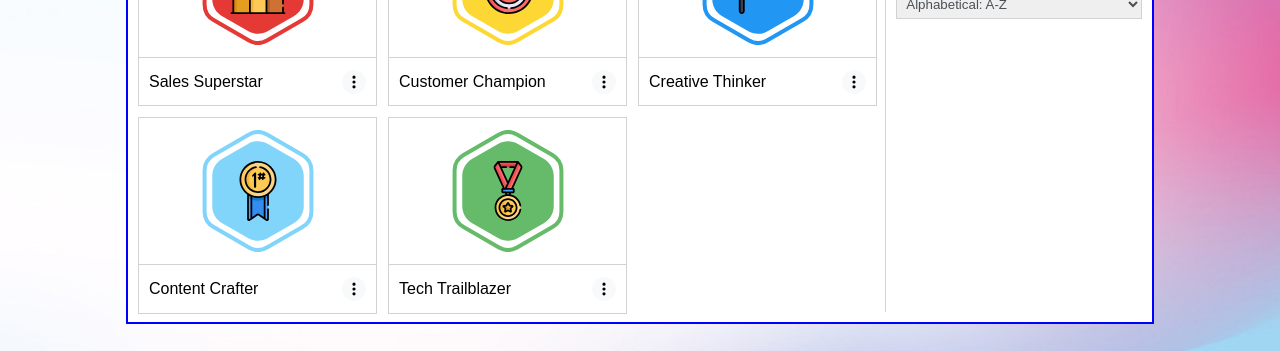
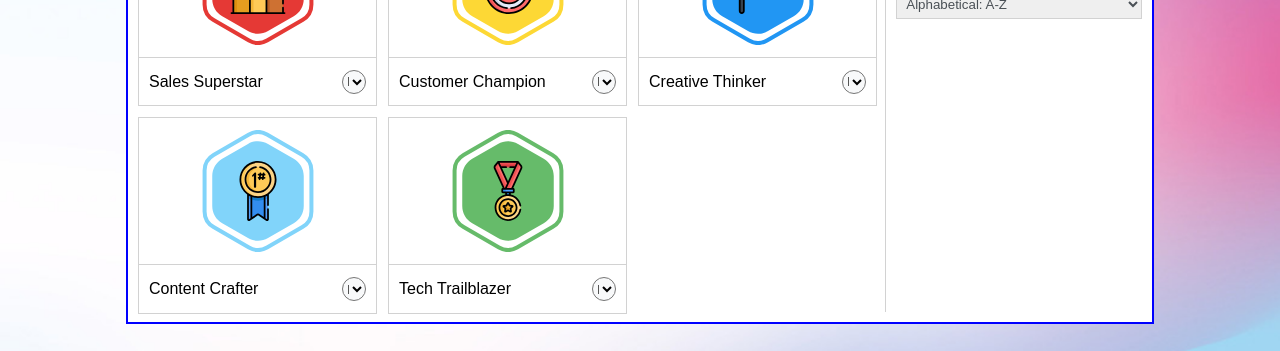
Before and after one commit to leoarthurwall/claromentis-ui, a React (Create React App) app: page / in a window 1280 px wide. Shown: the part 204-555 px from the top of the page. Built offline with nearby package versions, Linux system fonts and the light colour scheme.

Commit message:
added badge dropdown componen to the badge component. need to style now

```diff
--- a/src/Components/Main/BadgeSection/BadgeComponent/BadgeComponent.js
+++ b/src/Components/Main/BadgeSection/BadgeComponent/BadgeComponent.js
@@ -2,6 +2,7 @@ import React from "react";
 import styled from "styled-components";
 import { HiDotsVertical } from "react-icons/hi";
 import { IoTrophy } from "react-icons/io5";
+import BadgeDropdown from "./BadgeDropdown/BadgeDropdown";
 
 const BadgeContainer = styled.div`
   width: 100%;
@@ -97,9 +98,7 @@ const BadgeComponent = ({
       </UpperContainer>
       <LowerContainer>
         <BadgeText>{badgeName}</BadgeText>
-        <OptionsContainer>
-          <HiDotsVertical />
-        </OptionsContainer>
+       <BadgeDropdown />
       </LowerContainer>
     </BadgeContainer>
   );
--- /dev/null
+++ b/src/Components/Main/BadgeSection/BadgeComponent/BadgeDropdown/BadgeDropdown.js
@@ -0,0 +1,31 @@
+import React from "react";
+import styled from "styled-components";
+import { HiDotsVertical } from "react-icons/hi";
+
+const SelectContainer = styled.select`
+  height: 24px;
+  width: 24px;
+  border-radius: 50%;
+  background: #f8f9fa;
+
+  position: relative;
+  display: flex;
+  justify-content: center;
+  align-items: center;
+  &:hover{
+    background: #E0E1E2;
+  }
+`;
+const Option = styled.option``;
+
+const BadgeDropdown = () => {
+  return (
+    <SelectContainer>
+      <HiDotsVertical />
+      <Option>Edit</Option>
+      <Option>Delete</Option>
+    </SelectContainer>
+  );
+};
+
+export default BadgeDropdown;
--- a/src/Components/Main/ProfileSection/SortBy/SortBy.js
+++ b/src/Components/Main/ProfileSection/SortBy/SortBy.js
@@ -22,6 +22,8 @@ const Select = styled.select`
   border: 1px solid rgb(210, 210, 210);
   color: #4a5056;
   cursor: pointer;
+
+
 `;
 const Option = styled.option``;
 
--- a/src/Components/Main/ProfileSection/User/User.js
+++ b/src/Components/Main/ProfileSection/User/User.js
@@ -29,7 +29,7 @@ const Name = styled.h4`
 
 const Role = styled.h4`
   margin: 0;
-  font-weight: 300;
+  font-weight: 400;
   font-size: 12px;
   color: #6e757c;
 `;
```
